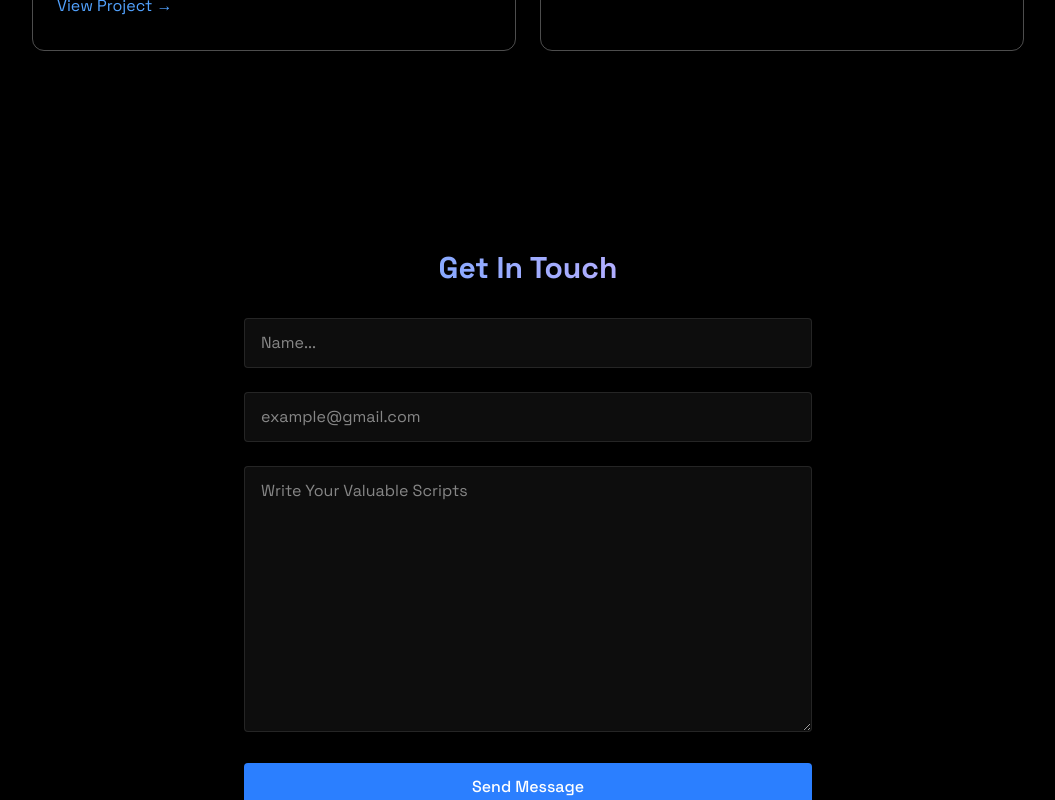
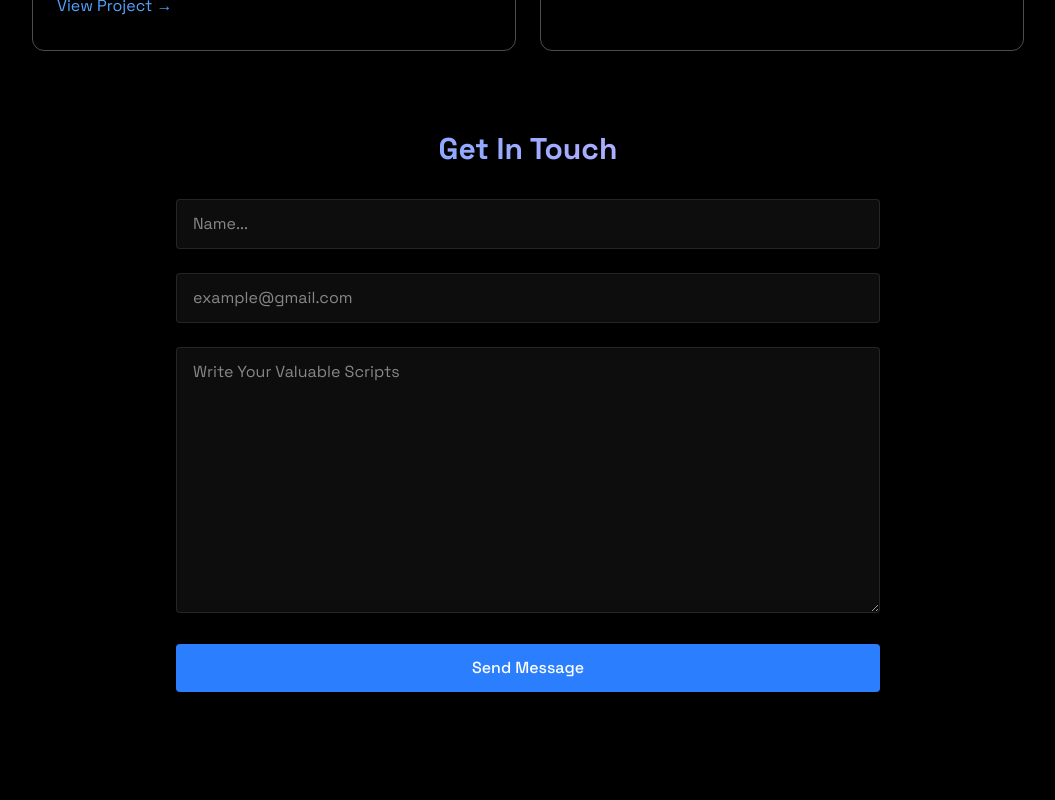
Before and after one commit to Gowtham-7777/Portfolio, a React (Vite) app: page / in a window 1280 px wide. Shown: the part 2980-3780 px from the top of the page, without its empty margins (112-1167 px from the left). Built offline with nearby package versions, Linux system fonts and the light colour scheme.

Commit message:
Update portfolio

```diff
--- a/src/Components/Section/Contact.jsx
+++ b/src/Components/Section/Contact.jsx
@@ -29,10 +29,10 @@ const Contact = () => {
   return (
     <section
       id="contact"
-      className="min-h-screen flex items-center justify-center py-20"
+      className="min-h-screen md:px-20 lg:max-w-3xl mx-auto xl:max-w-4xl"
     >
       <RevealOnScroll>
-        <div className="px-4 w-150">
+        <div className="px-4">
           <h2 className="text-3xl font-bold mb-8 bg-linear-to-r from-blue-400 to-purple-300 bg-clip-text text-transparent text-center">
             Get In Touch
           </h2>
```
